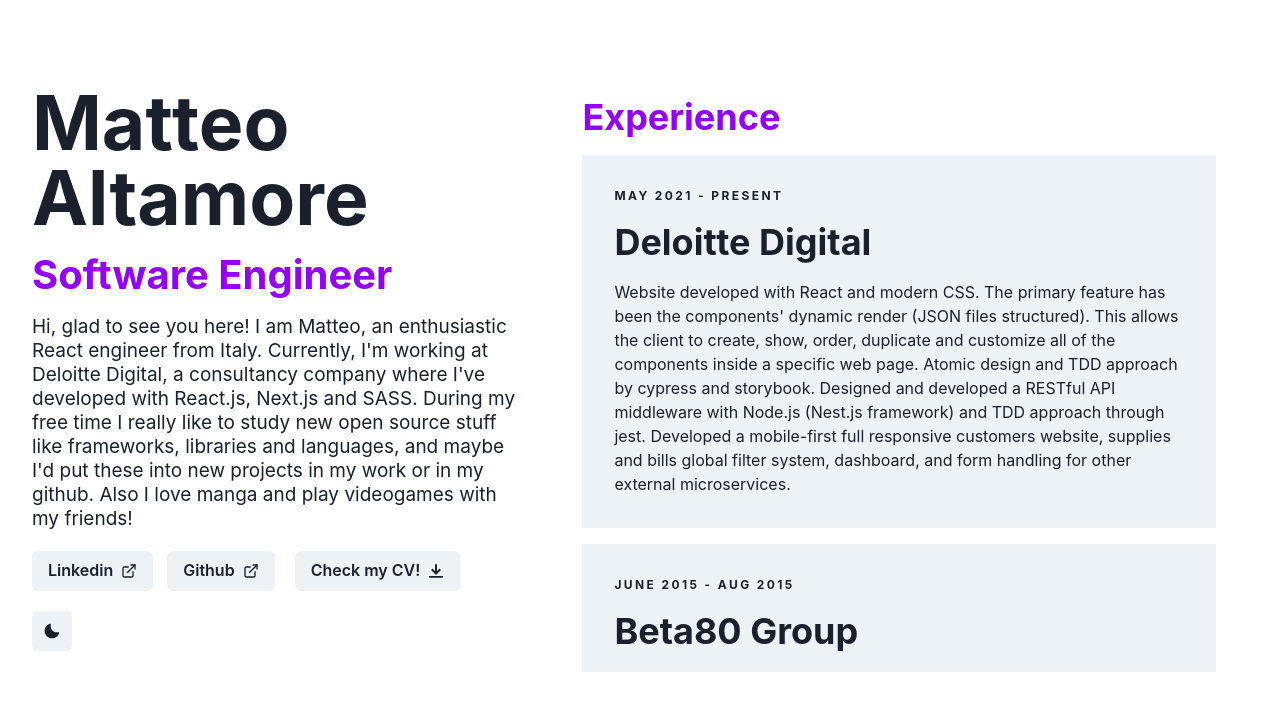
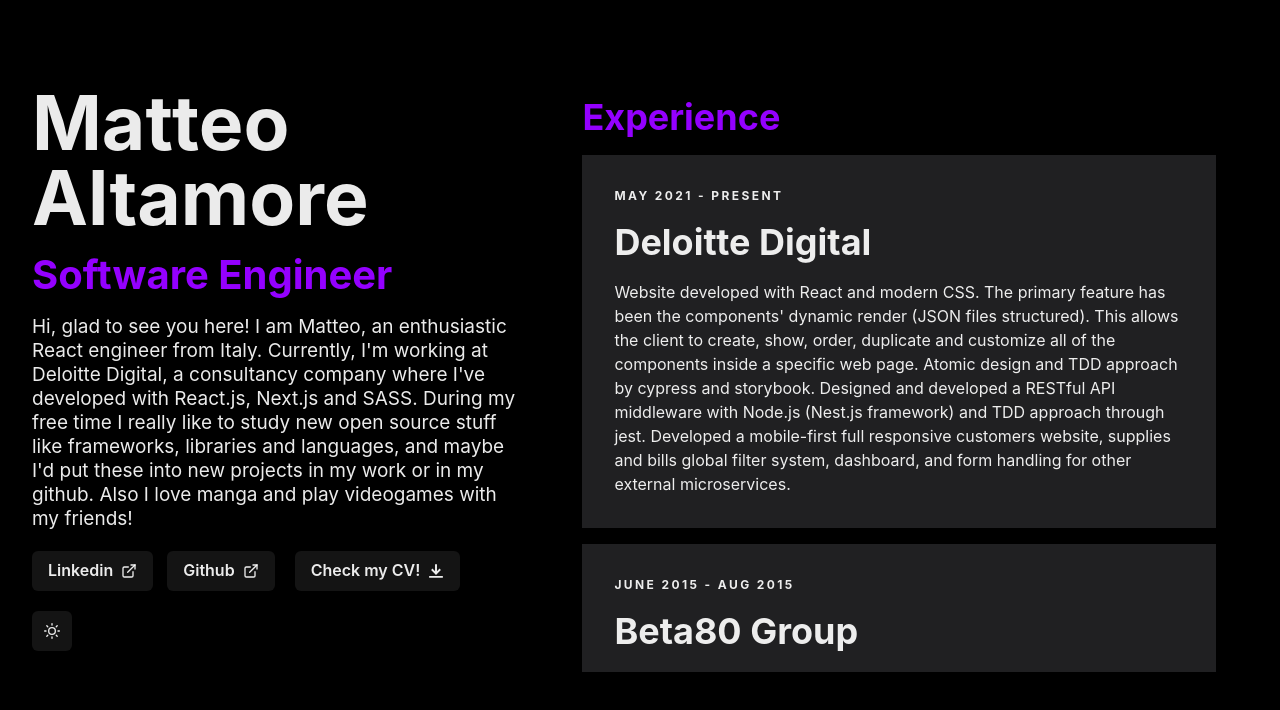
Before and after one commit to mataltamore/portfolio-v2, a React (Vite) app: page / in a window 1280 px wide. Shown: the top 710 px of the page. Built offline with nearby package versions, Linux system fonts and the light colour scheme.

Commit message:
fix: attempt to remove MIME error

```diff
--- a/index.html
+++ b/index.html
@@ -8,6 +8,6 @@
   </head>
   <body>
     <div id="root"></div>
-    <script type="module" src="/src/main.tsx"></script>
+    <script type="module" src="/src/index.tsx"></script>
   </body>
 </html>
--- a/src/style/theme.ts
+++ b/src/style/theme.ts
@@ -3,7 +3,7 @@
 
 const theme = extendTheme({
   config: {
-    initialColorMode: "light",
+    initialColorMode: "dark",
     useSystemColorMode: true,
   },
   styles: {
```
Also changed, not shown: src/index.tsx (renamed from src/main.tsx).
